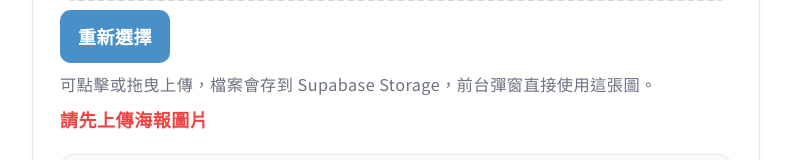
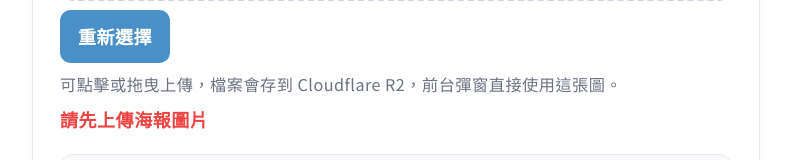
Before and after one commit to LouisChung009/light-has-come, a Next.js app: page /admin/announcement in a window 1280 px wide. Shown: the part 390-550 px from the top of the page, without its empty margins (4-795 px from the left). Built offline with nearby package versions, Linux system fonts and the light colour scheme; no server answers; the database is empty; a web font is replaced by a local one.

Commit message:
chore: remove remaining Supabase text reference

```diff
--- a/app/admin/announcement/AnnouncementForm.tsx
+++ b/app/admin/announcement/AnnouncementForm.tsx
@@ -66,7 +66,7 @@ export default function AnnouncementForm({ initialConfig }: { initialConfig: Ann
                 <label style={{ display: 'block', fontWeight: 600, color: '#111', marginBottom: '0.35rem' }}>海報圖片</label>
                 <PosterUploader defaultUrl={imageUrl} onUploaded={setImageUrl} />
                 <p style={{ margin: '0.35rem 0 0', color: '#6b7280', fontSize: '0.9rem' }}>
-                    可點擊或拖曳上傳，檔案會存到 Supabase Storage，前台彈窗直接使用這張圖。
+                    可點擊或拖曳上傳，檔案會存到 Cloudflare R2，前台彈窗直接使用這張圖。
                 </p>
                 {!imageUrl && <p style={{ color: '#ef4444', fontWeight: 600, marginTop: '0.25rem' }}>請先上傳海報圖片</p>}
             </div>
```
